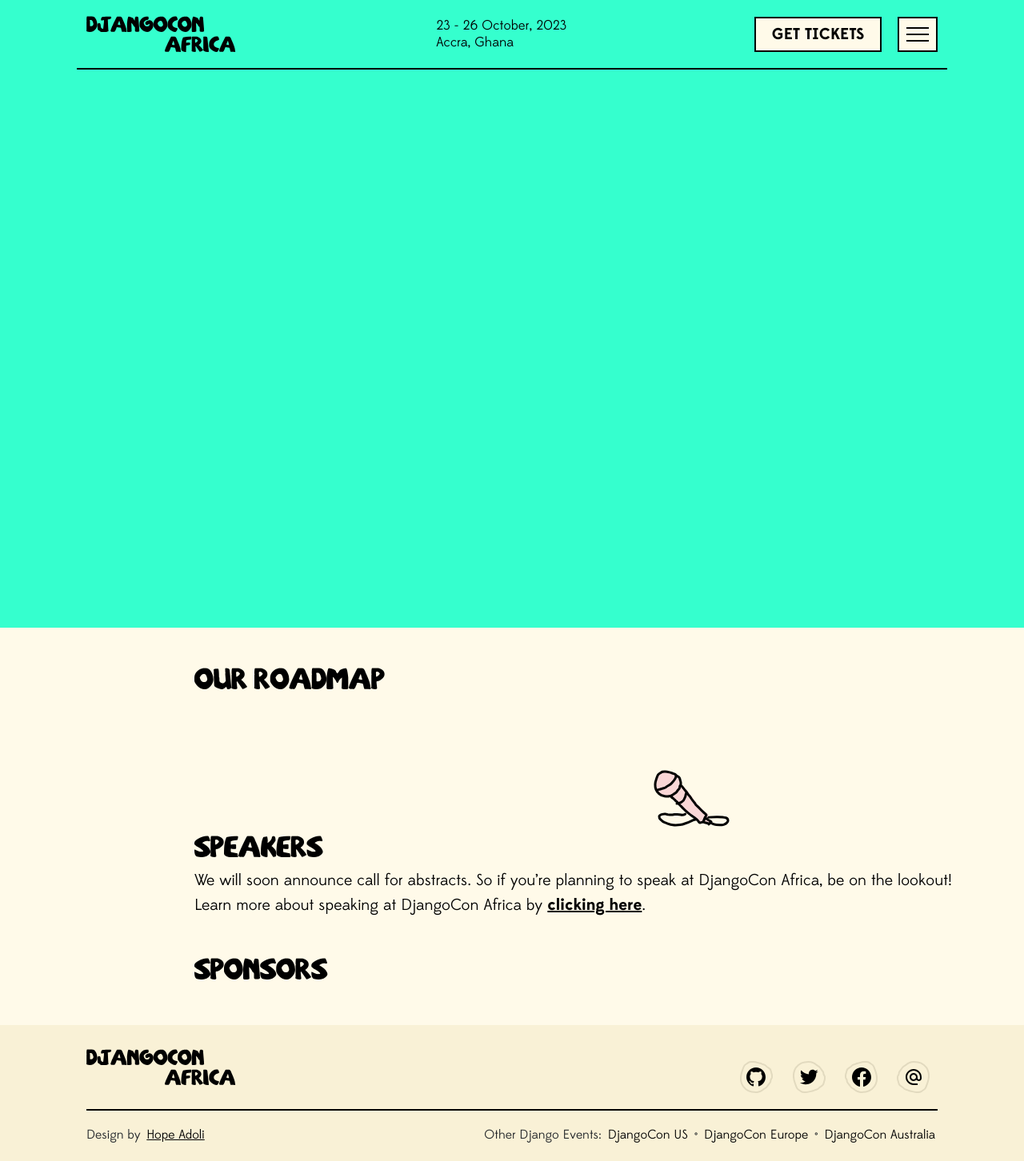
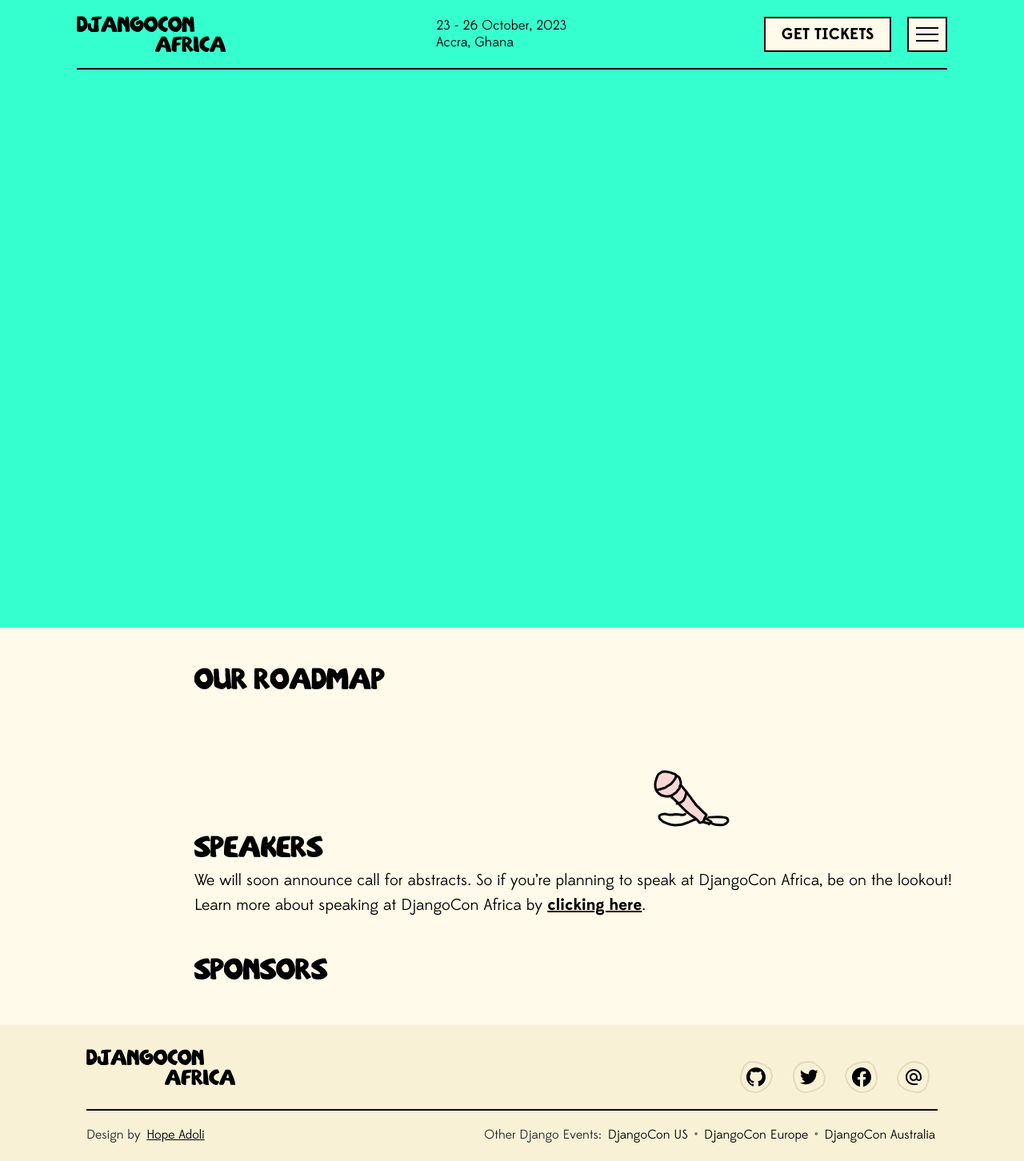
Before and after one commit to djangocon/2023.djangocon.africa, a Jekyll site: the page built from index.md, in a window 1280 px wide. Shown: the whole page at 80% size. Built offline with Jekyll 4.4.1, drawn with Linux system fonts in a browser that asks for light colours.

Commit message:
Add navbar styling

```diff
--- a/_includes/nav.html
+++ b/_includes/nav.html
@@ -1,5 +1,5 @@
-<nav class="container">
-  <div class="nav">
+<nav>
+  <div class="nav container">
     <div class="logo">
       <a class="navbar-brand" href="/">
         <img src="/static/img/site/logo.svg" alt="Logo" height="45px" />
@@ -38,12 +38,12 @@
       </button>
     </div>
   </div>
-  <div>
-    <ul class="menu">
-      <li><a class="menuItem" href="#">Home</a></li>
-      <li><a class="menuItem" href="#">Profile</a></li>
-      <li><a class="menuItem" href="#">About</a></li>
-      <li><a class="menuItem" href="#">Contacts</a></li>
-    </ul>
-  </div>
+  <ul class="menu">
+    <li><a class="menuItem" href="#">About</a></li>
+    <li><a class="menuItem" href="#">Talks</a></li>
+    <li><a class="menuItem" href="#">Grants</a></li>
+    <li><a class="menuItem" href="#">Sponsors</a></li>
+    <li><a class="menuItem" href="#">Conduct</a></li>
+    <li><a class="menuItem" href="#">News</a></li>
+  </ul>
 </nav>
--- a/static/css/style.css
+++ b/static/css/style.css
@@ -221,18 +221,17 @@
   text-decoration: none;
 }
 
-nav {
+.nav {
+  position: relative;
+  display: flex;
+  flex-direction: row;
+  justify-content: space-between;
+  align-items: center;
   border-bottom: 2px solid black;
   padding: 20px 0;
   font-family: "Edmondsans";
   margin-bottom: 100px;
-}
-
-.nav {
-  display: flex;
-  flex-direction: row;
-  justify-content: space-between;
-  align-items: center;
+  z-index: 100;
 }
 
 nav .date {
@@ -255,7 +254,6 @@
   display: flex;
   flex-direction: row;
   align-items: center;
-
   cursor: pointer;
   background: #fffae9;
   border: 2px solid #000000;
@@ -285,6 +283,16 @@
   transform: translateY(-100%);
   transition: transform 0.2s;
   top: 0;
+  list-style: none;
+  display: flex;
+  justify-content: space-between;
+  z-index: 99;
+  width: 100%;
+  background: #fffae9;
+  padding-top: 160px;
+  padding-bottom: 70px;
+  padding-right: 250px;
+  padding-left: 250px;
 }
 
 nav .showMenu {
```
